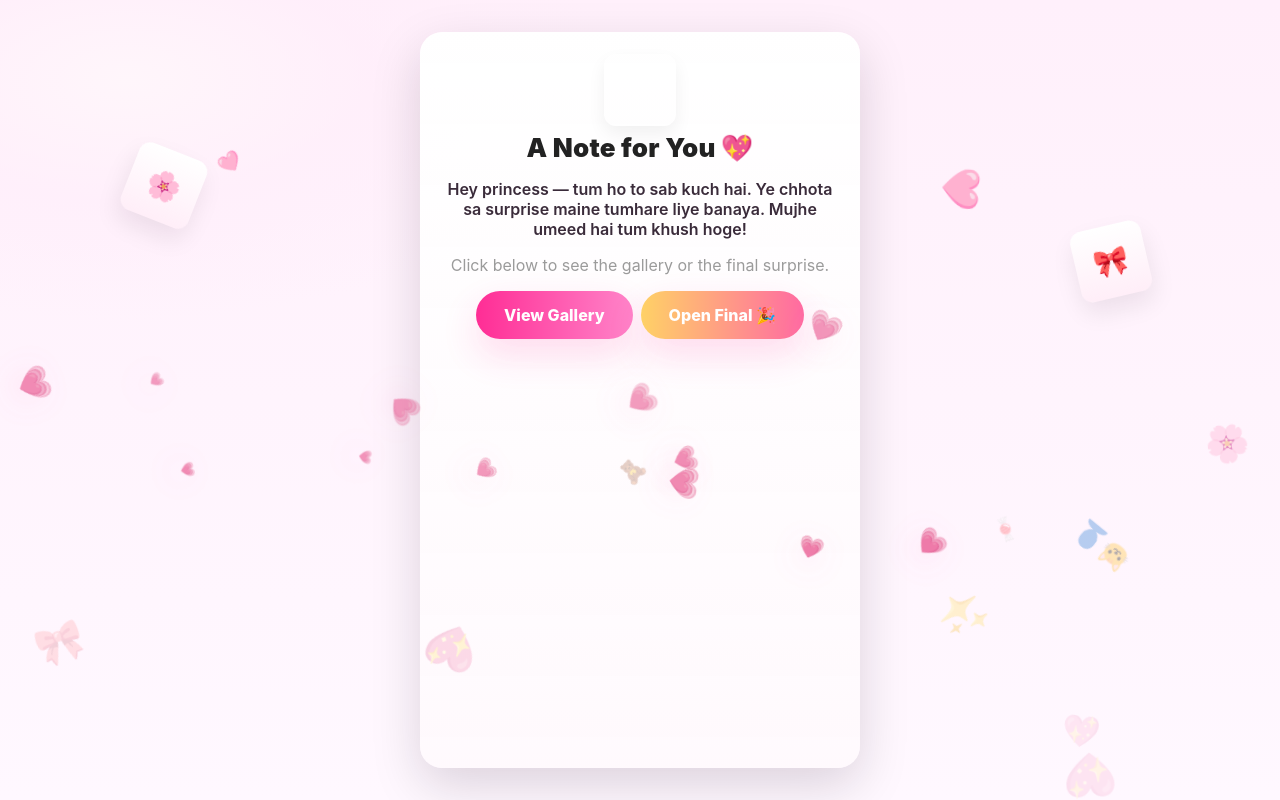
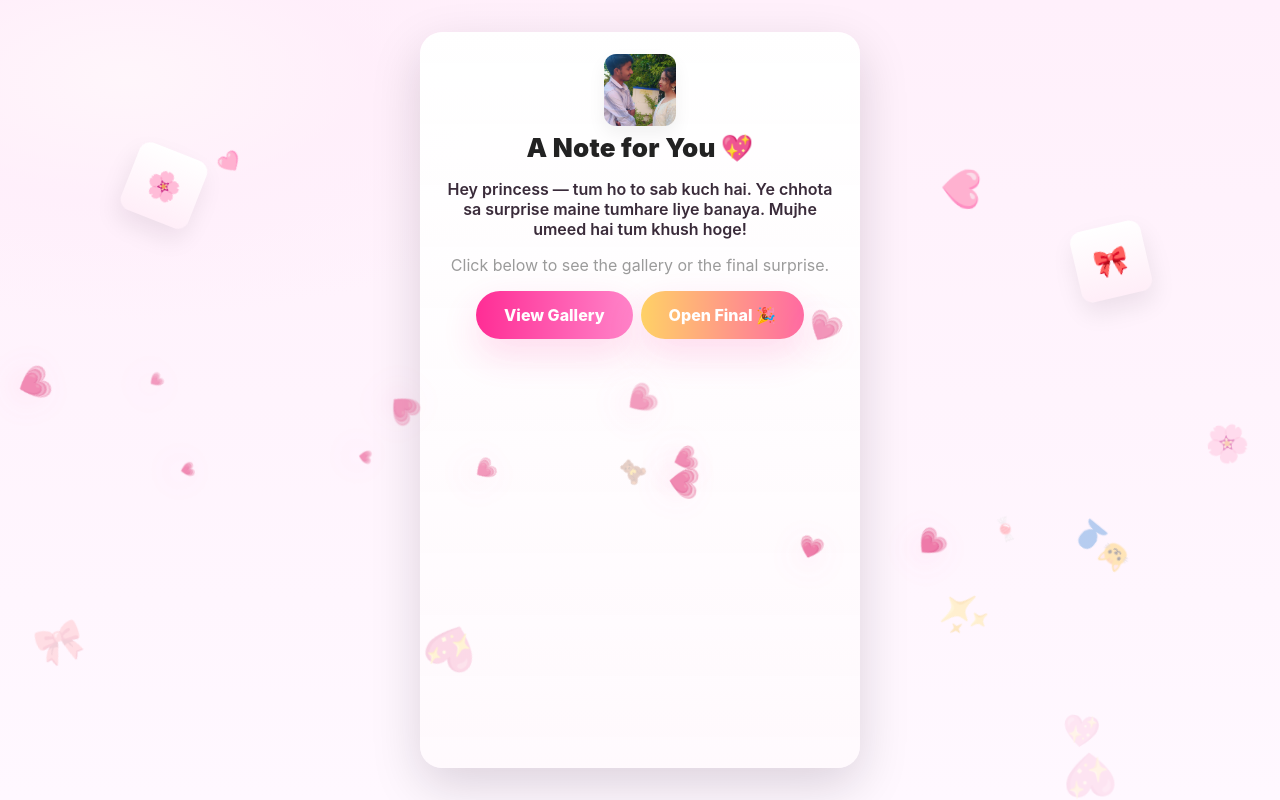
Before and after one commit to Harshgupta345/princess-day, a plain HTML site: page letter.html in a window 1280 px wide. Drawn offline with Linux system fonts and the light colour scheme.

Commit message:
Update letter.html

```diff
--- a/letter.html
+++ b/letter.html
@@ -11,7 +11,7 @@
       <div style="display:flex;align-items:center;gap:12px;justify-content:center">
         <div style="width:72px;height:72px;border-radius:12px;overflow:hidden;box-shadow:0 8px 18px rgba(0,0,0,0.06)">
           <!-- placeholder image or personal -->
-          <img src="assets/IMG-20251118-WA0004[1].jpg" onerror="this.style.display='none'" style="width:100%;height:100%;object-fit:cover">
+          <img src="/IMG-20251118-WA0004[1].jpg" onerror="this.style.display='none'" style="width:100%;height:100%;object-fit:cover">
         </div>
       </div>
       <h2 class="hello">A Note for You 💖</h2>
```
